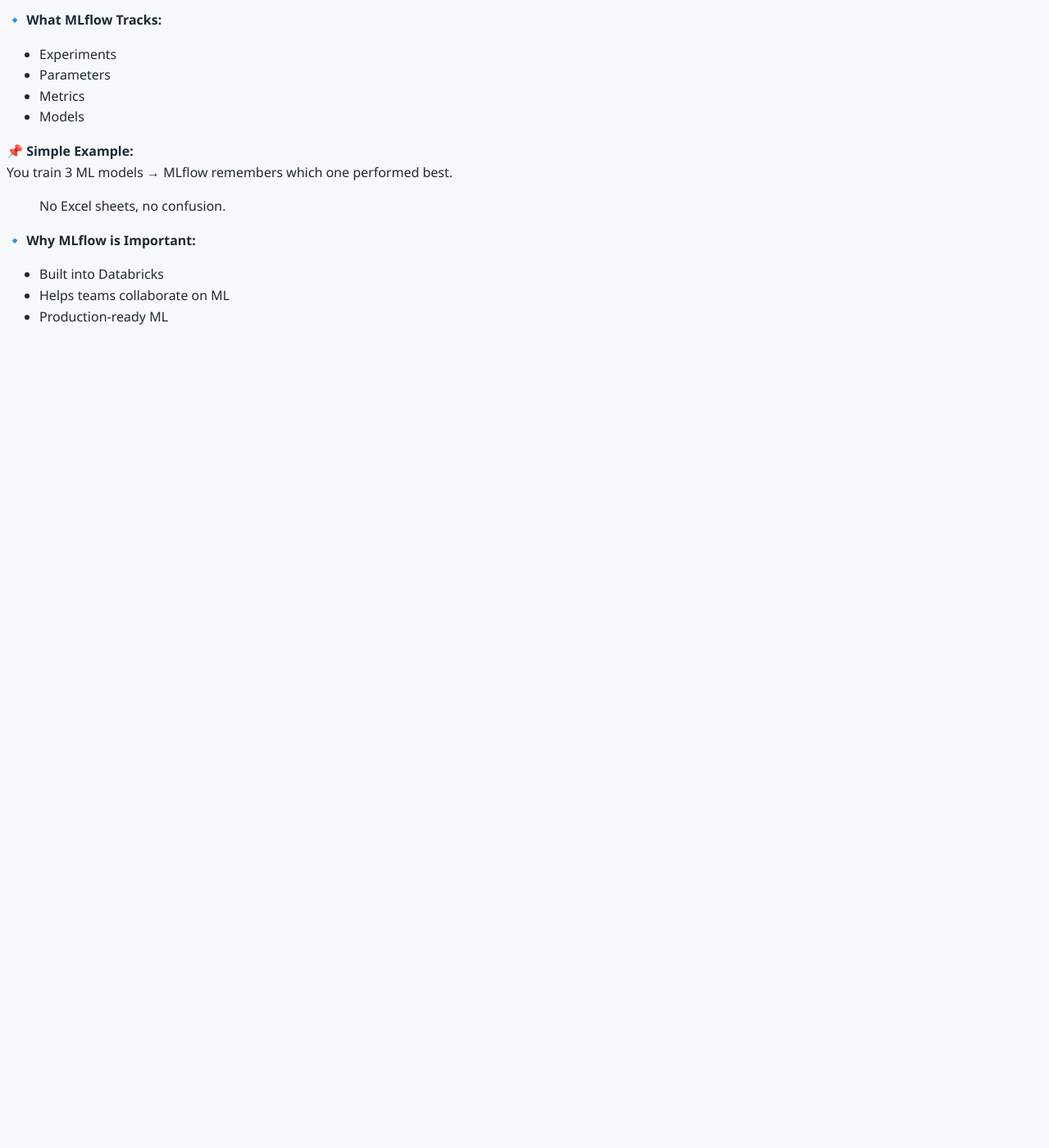
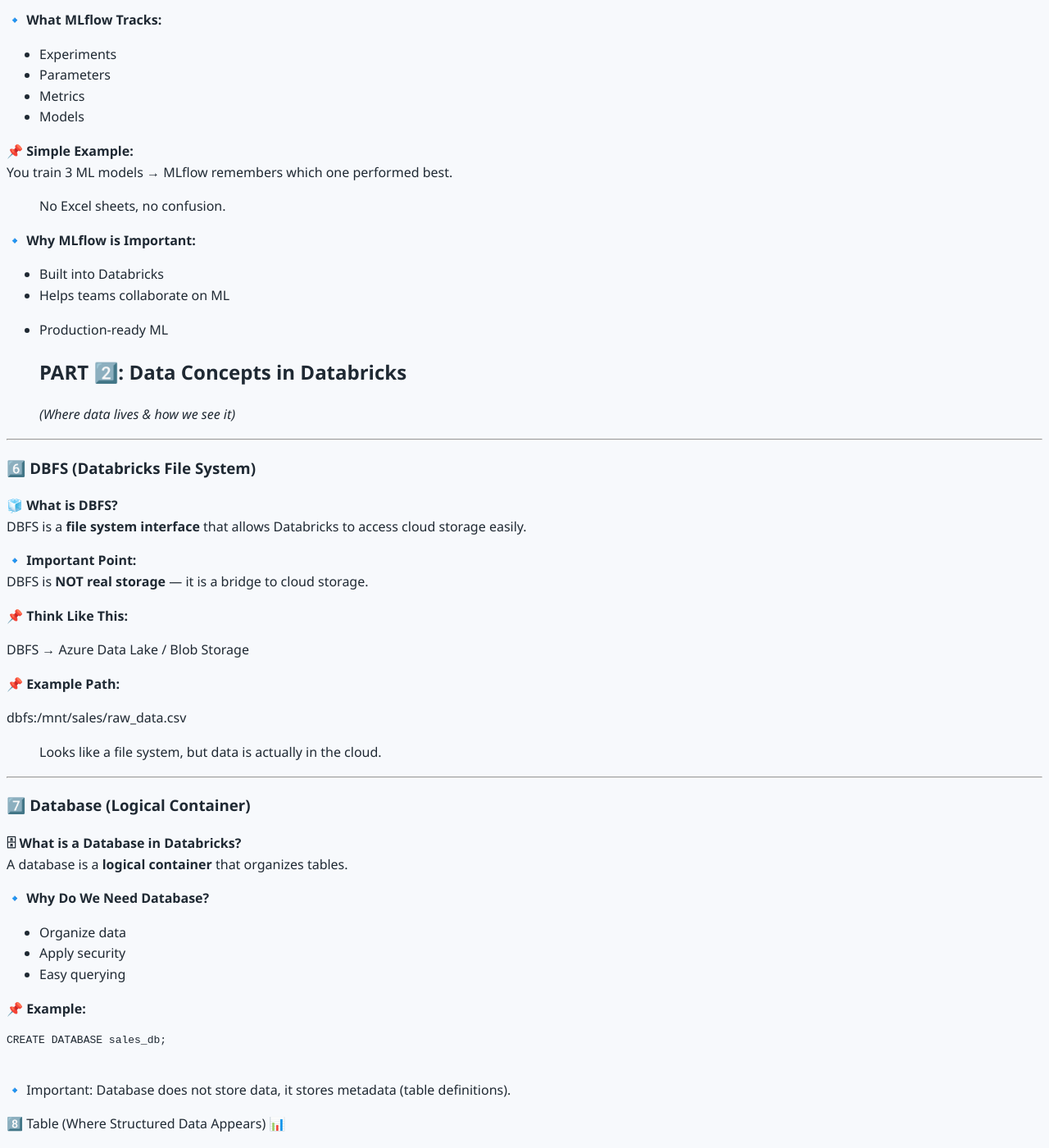
Before and after one commit to irshadvaza/irshadvaza.tech, a Jekyll site: the page built from learning-guides/azure-databricks/05-Databricks-Core-Concepts.md, in a window 1280 px wide and 1400 px high, scrolled down 2597 px. Shown: the whole window at 82% size. Built offline with Jekyll 4.4.1, drawn with Linux system fonts in a browser that asks for light colours; our own code applies the rules of GitHub Pages for plain Markdown files; before the commit the page ends 3012 px from its top, so only the background shows below that.

Commit message:
Update 05-Databricks-Core-Concepts.md

````diff
--- a/learning-guides/azure-databricks/05-Databricks-Core-Concepts.md
+++ b/learning-guides/azure-databricks/05-Databricks-Core-Concepts.md
@@ -145,3 +145,54 @@
 - Built into Databricks
 - Helps teams collaborate on ML
 - Production-ready ML
+
+  ## PART 2️⃣: Data Concepts in Databricks
+*(Where data lives & how we see it)*
+
+---
+
+### 6️⃣ DBFS (Databricks File System)
+
+**🧊 What is DBFS?**
+DBFS is a **file system interface** that allows Databricks to access cloud storage easily.
+
+**🔹 Important Point:**
+DBFS is **NOT real storage** — it is a bridge to cloud storage.
+
+**📌 Think Like This:**
+
+DBFS → Azure Data Lake / Blob Storage
+
+
+**📌 Example Path:**
+
+dbfs:/mnt/sales/raw_data.csv
+
+
+> Looks like a file system, but data is actually in the cloud.
+
+---
+
+### 7️⃣ Database (Logical Container)
+
+**🗄 What is a Database in Databricks?**
+A database is a **logical container** that organizes tables.
+
+**🔹 Why Do We Need Database?**
+
+- Organize data
+- Apply security
+- Easy querying
+
+**📌 Example:**
+
+```sql
+CREATE DATABASE sales_db;
+
+```
+
+🔹 Important:
+Database does not store data, it stores metadata (table definitions).
+
+8️⃣ Table (Where Structured Data Appears)
+📊
````
